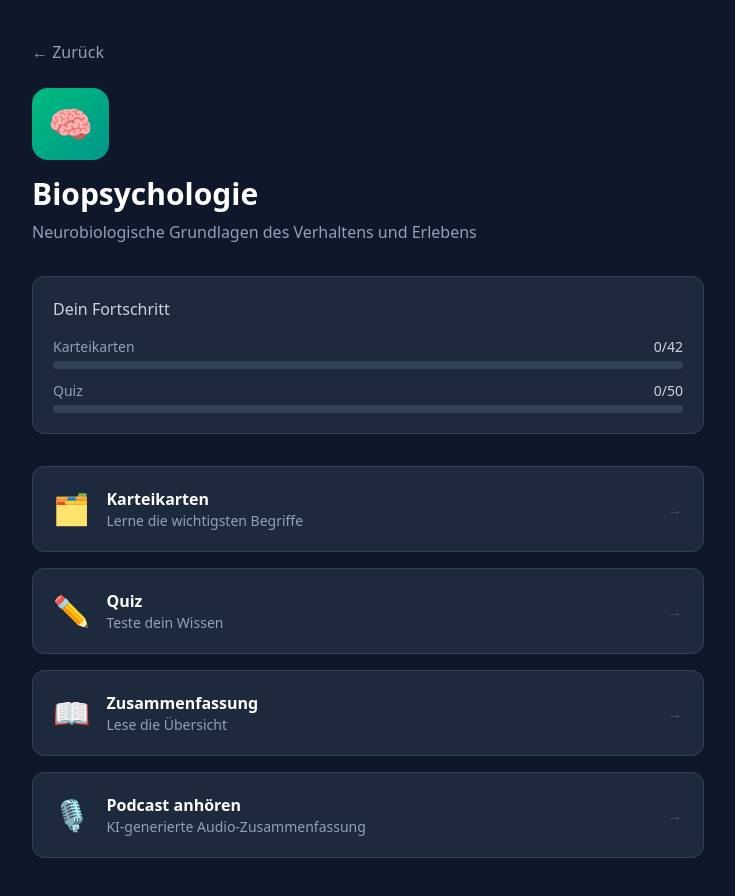
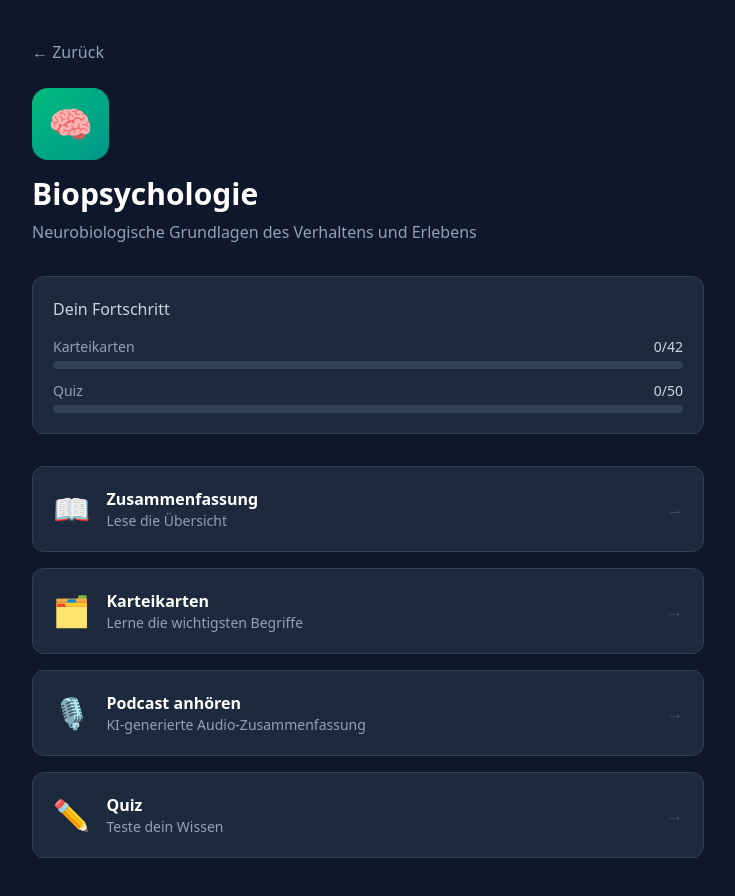
Before and after one commit to Sahnebaer/StudyApp, a React (Vite) app: page / in a window 1280 px wide. Both pictures are taken after a click on the button 334 px from the left and 477 px from the top of the page. Shown: the whole page, without its empty margins (272-1007 px from the left). Built offline with nearby package versions, Linux system fonts and the light colour scheme.

Commit message:
Reorder module view buttons: Zusammenfassung → Karteikarten → Podcast → Quiz
https://claude.ai/code/session_01D5kM8q1efEJGR3CigPRBqD

```diff
--- a/src/pages/ModuleHome.tsx
+++ b/src/pages/ModuleHome.tsx
@@ -11,10 +11,10 @@ interface Props {
 }
 
 const VIEWS: { id: View; label: string; icon: string; desc: string }[] = [
+  { id: 'summary', label: 'Zusammenfassung', icon: '📖', desc: 'Lese die Übersicht' },
   { id: 'flashcards', label: 'Karteikarten', icon: '🗂️', desc: 'Lerne die wichtigsten Begriffe' },
+  { id: 'podcast', label: 'Podcast anhören', icon: '🎙️', desc: 'KI-generierte Audio-Zusammenfassung' },
   { id: 'quiz', label: 'Quiz', icon: '✏️', desc: 'Teste dein Wissen' },
-  { id: 'summary', label: 'Zusammenfassung', icon: '📖', desc: 'Lese die Übersicht' },
-  { id: 'podcast', label: 'Podcast anhören', icon: '🎙️', desc: 'KI-generierte Audio-Zusammenfassung' },
 ];
 
 export function ModuleHome({ module, progress, onSelectView, onBack }: Props) {
```
